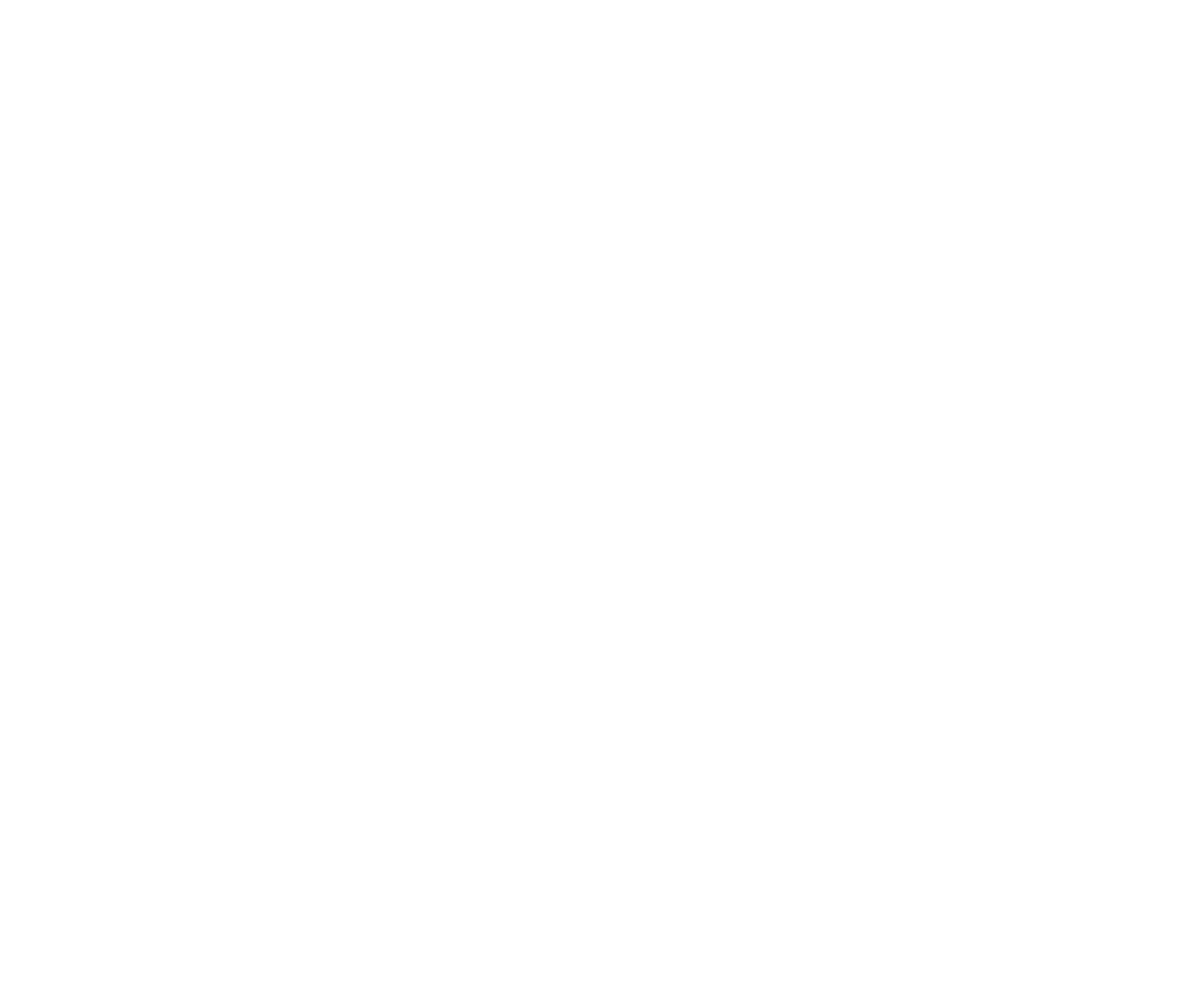
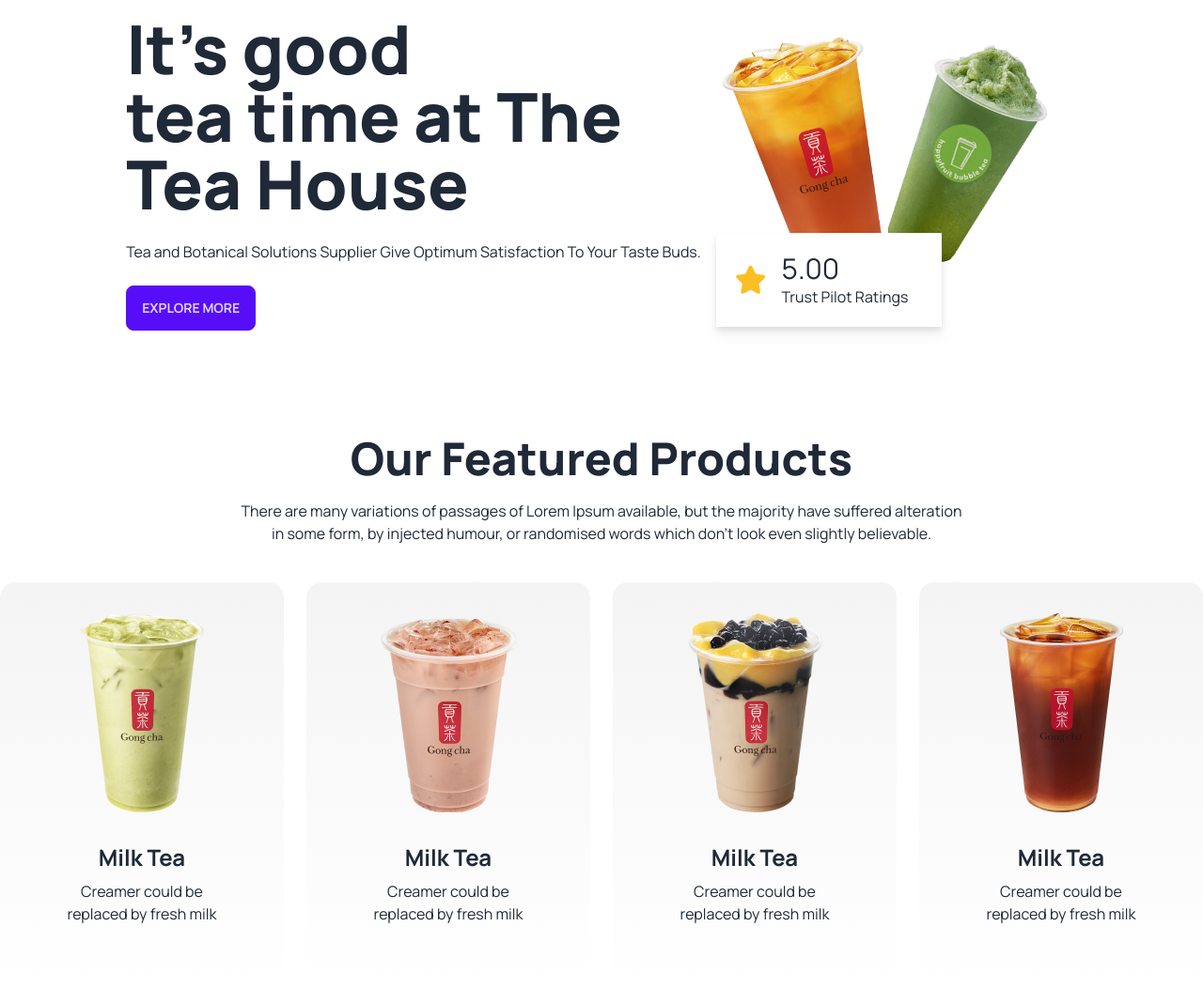
Before and after one commit to shantotech/tea-house, a plain HTML site: page index.html in a window 1280 px wide. Shown: the whole page at 94% size. Before the commit the page ends 800 px from the top, so only its background shows below. Drawn offline with nearby package versions, Linux system fonts and the light colour scheme.

Commit message:
banner & our featured product complete

```diff
--- a/index.html
+++ b/index.html
@@ -1,11 +1,117 @@
 <!DOCTYPE html>
-<html lang="en">
+<html lang="en" data-theme="light">
+
 <head>
     <meta charset="UTF-8">
     <meta name="viewport" content="width=device-width, initial-scale=1.0">
     <title>Tea House</title>
+
+    <!-- tailwind & daisyUI -->
+    <link href="https://cdn.jsdelivr.net/npm/daisyui@3.4.0/dist/full.css" rel="stylesheet" type="text/css" />
+    <script src="https://cdn.tailwindcss.com"></script>
+
+    <!-- google font Manrope -->
+    <link rel="preconnect" href="https://fonts.googleapis.com">
+    <link rel="preconnect" href="https://fonts.gstatic.com" crossorigin>
+    <link href="https://fonts.googleapis.com/css2?family=Manrope:wght@400;500;700;800&display=swap" rel="stylesheet">
+
+    <!-- font Awesome -->
+
+    <script src="https://kit.fontawesome.com/88093f7dc9.js" crossorigin="anonymous"></script>
+
+    <!-- tailwind custom color -->
+    <script>
+        tailwind.config = {
+            theme: {
+                extend: {
+                    colors: {
+                        clifford: '#da373d',
+                    }
+                }
+            }
+        }
+    </script>
+
+    <style>
+        .font-manrope {
+            font-family: 'Manrope', sans-serif;
+        }
+    </style>
 </head>
-<body>
 
+<body class="font-manrope">
+    <header class="container mx-auto">
+        <div class="hero">
+            <div class="hero-content flex-col lg:flex-row">
+                <div>
+                    <h1 class="text-7xl font-extrabold">
+                        It's good <br>
+                        tea time at The <br>
+                        Tea House</h1>
+                    <p class="py-6">Tea and Botanical Solutions Supplier Give Optimum Satisfaction To Your Taste Buds.
+                    </p>
+                    <button class="btn btn-primary">Explore More</button>
+                </div>
+                <div>
+                    <img src="/images/banner.png" class="max-w-sm" />
+                    <!-- rating badge -->
+                    <div class="-mt-16 flex items-center gap-4 drop-shadow-lg bg-white p-5 w-60">
+                        <i class="fa-solid fa-star text-3xl text-amber-400"></i>
+                        <div>
+                            <h3 class="text-3xl">5.00</h3>
+                            <p>Trust Pilot Ratings</p>
+                        </div>
+                    </div>
+                </div>
+            </div>
+        </div>
+    </header>
+    <main class="container mx-auto">
+        <!-- featured section -->
+        <section class="text-center my-24">
+            <h2 class="text-5xl font-extrabold mb-5">Our Featured Products</h2>
+            <p class="lg:max-w-3xl mb-10 mx-auto">There are many variations of passages of Lorem Ipsum available, but the majority have suffered alteration in some form, by injected humour, or randomised words which don't look even slightly believable. </p>
+
+            <!-- featured tea card container -->
+            <div class="grid gap-6 grid-cols-1 md:grid-cols-2 lg:grid-cols-4">
+                <!-- first card -->
+                <div class="p-8 card  bg-gradient-to-b from-[#F4F4F4] to-[#F4F4F4], 0%">
+                    <figure><img src="images/tea-1.png" alt="Shoes" /></figure>
+                    <div class="card-body">
+                      <h2 class="text-2xl font-bold">Milk Tea</h2>
+                      <p>Creamer could be replaced by fresh milk</p>
+                    </div>
+                  </div>
+                <!-- second card -->
+                <div class="p-8 card  bg-gradient-to-b from-[#F4F4F4] to-[#F4F4F4], 0%">
+                    <figure><img src="images/tea-2.png" alt="Shoes" /></figure>
+                    <div class="card-body">
+                      <h2 class="text-2xl font-bold">Milk Tea</h2>
+                      <p>Creamer could be replaced by fresh milk</p>
+                    </div>
+                  </div>
+                <!-- third card -->
+                <div class="p-8 card  bg-gradient-to-b from-[#F4F4F4] to-[#F4F4F4], 0%">
+                    <figure><img src="images/tea-3.png" alt="Shoes" /></figure>
+                    <div class="card-body">
+                      <h2 class="text-2xl font-bold">Milk Tea</h2>
+                      <p>Creamer could be replaced by fresh milk</p>
+                    </div>
+                  </div>
+                <!-- fourth card -->
+                <div class="p-8 card  bg-gradient-to-b from-[#F4F4F4] to-[#F4F4F4], 0%">
+                    <figure><img src="images/tea-4.png" alt="Shoes" /></figure>
+                    <div class="card-body">
+                      <h2 class="text-2xl font-bold">Milk Tea</h2>
+                      <p>Creamer could be replaced by fresh milk</p>
+                    </div>
+                  </div>
+            </div>
+        </section>
+    </main>
+    <footer>
+
+    </footer>
 </body>
+
 </html>
```
Also changed, not shown: tailwind.config.js (added, +8 -0 lines).
